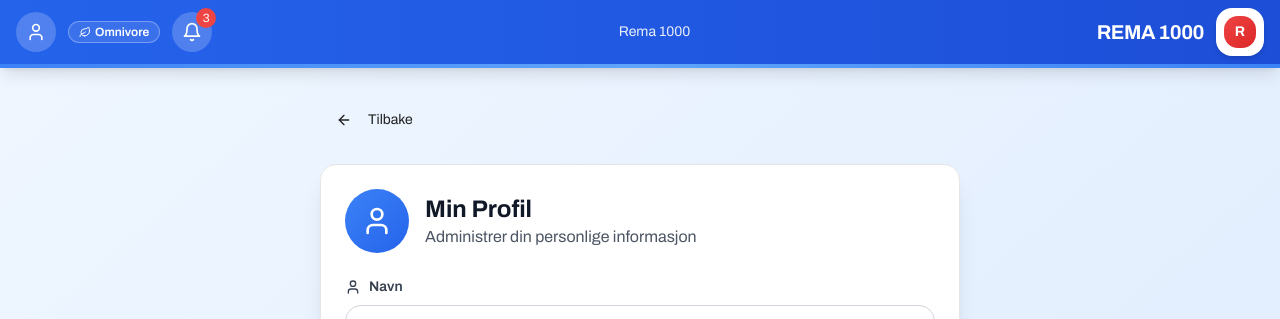
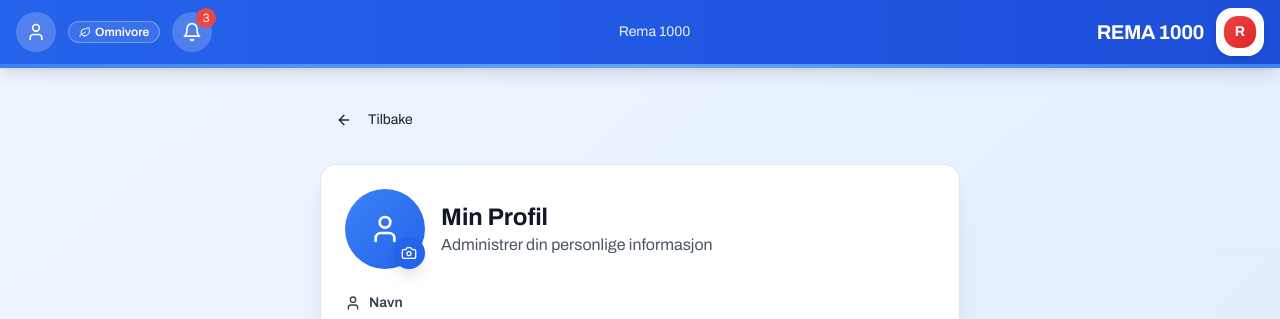
Before and after one commit to Supert-Her-er-ti-lagnavn/rema-blue-plate, a React (Vite) app: page /profile in a window 1280 px wide. Shown: the top 319 px of the page. Built offline with nearby package versions, Linux system fonts and the light colour scheme; no server answers; the HTML template or start-up script is replaced by a standard one.

Commit message:
Add profile picture upload

```diff
--- a/src/pages/Profile.tsx
+++ b/src/pages/Profile.tsx
@@ -1,6 +1,6 @@
-import React, { useState, useEffect } from 'react';
+import React, { useState, useEffect, useRef } from 'react';
 import { useNavigate } from 'react-router-dom';
-import { ArrowLeft, User, Mail, Phone, MapPin, Save, Leaf, Wallet } from 'lucide-react';
+import { ArrowLeft, User, Mail, Phone, MapPin, Save, Leaf, Wallet, Camera } from 'lucide-react';
 import { Button } from '@/components/ui/button';
 import { Card } from '@/components/ui/card';
 import { toast } from 'sonner';
@@ -13,11 +13,13 @@ interface ProfileData {
   phone: string;
   address: string;
   monthlyBudget: number;
+  profilePicture?: string;
 }
 
 const Profile: React.FC = () => {
   const navigate = useNavigate();
   const { dietaryPreference, setDietaryPreference } = usePreferences();
+  const fileInputRef = useRef<HTMLInputElement>(null);
   const [profile, setProfile] = useState<ProfileData>({
     name: '',
     email: '',
@@ -36,6 +38,21 @@ const Profile: React.FC = () => {
   const handleSave = () => {
     localStorage.setItem('userProfile', JSON.stringify(profile));
     toast.success('Profil lagret!');
+  };
+
+  const handleImageUpload = (e: React.ChangeEvent<HTMLInputElement>) => {
+    const file = e.target.files?.[0];
+    if (file) {
+      if (file.size > 5 * 1024 * 1024) {
+        toast.error('Bildet er for stort. Maksimal størrelse er 5MB.');
+        return;
+      }
+      const reader = new FileReader();
+      reader.onloadend = () => {
+        setProfile({ ...profile, profilePicture: reader.result as string });
+      };
+      reader.readAsDataURL(file);
+    }
   };
 
   const dietaryOptions: { value: DietaryPreference; label: string; icon: string }[] = [
@@ -59,8 +76,28 @@ const Profile: React.FC = () => {
 
         <Card className="p-6 shadow-xl">
           <div className="flex items-center gap-4 mb-6">
-            <div className="w-16 h-16 bg-gradient-to-br from-blue-500 to-blue-600 rounded-full flex items-center justify-center">
-              <User className="text-white" size={32} />
+            <div className="relative">
+              <div className="w-20 h-20 bg-gradient-to-br from-blue-500 to-blue-600 rounded-full flex items-center justify-center overflow-hidden">
+                {profile.profilePicture ? (
+                  <img src={profile.profilePicture} alt="Profilbilde" className="w-full h-full object-cover" />
+                ) : (
+                  <User className="text-white" size={32} />
+                )}
+              </div>
+              <button
+                onClick={() => fileInputRef.current?.click()}
+                className="absolute bottom-0 right-0 bg-blue-600 hover:bg-blue-700 text-white rounded-full p-2 shadow-lg transition-colors"
+                aria-label="Last opp profilbilde"
+              >
+                <Camera size={16} />
+              </button>
+              <input
+                ref={fileInputRef}
+                type="file"
+                accept="image/*"
+                onChange={handleImageUpload}
+                className="hidden"
+              />
             </div>
             <div>
               <h1 className="text-2xl font-bold text-gray-900">Min Profil</h1>
```
